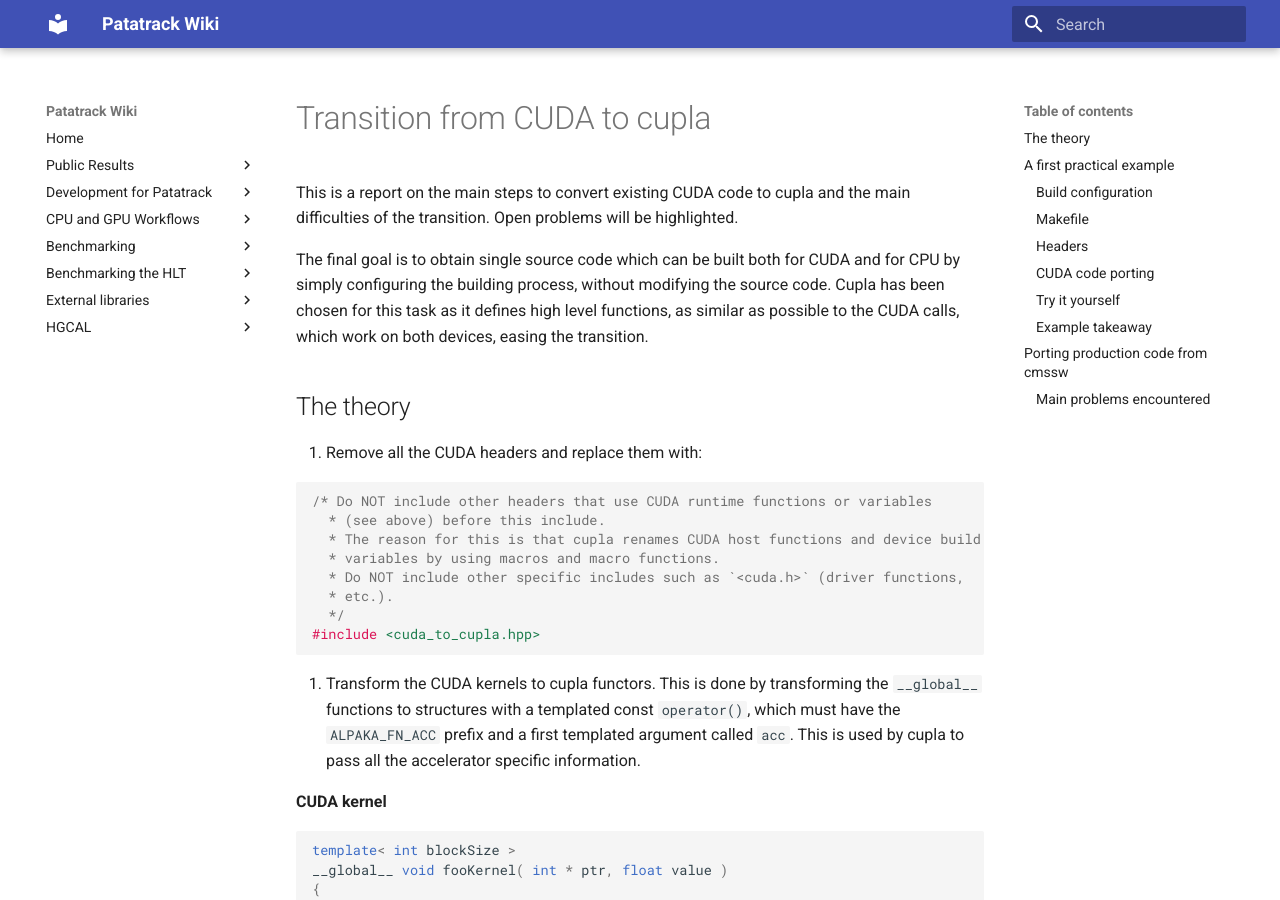
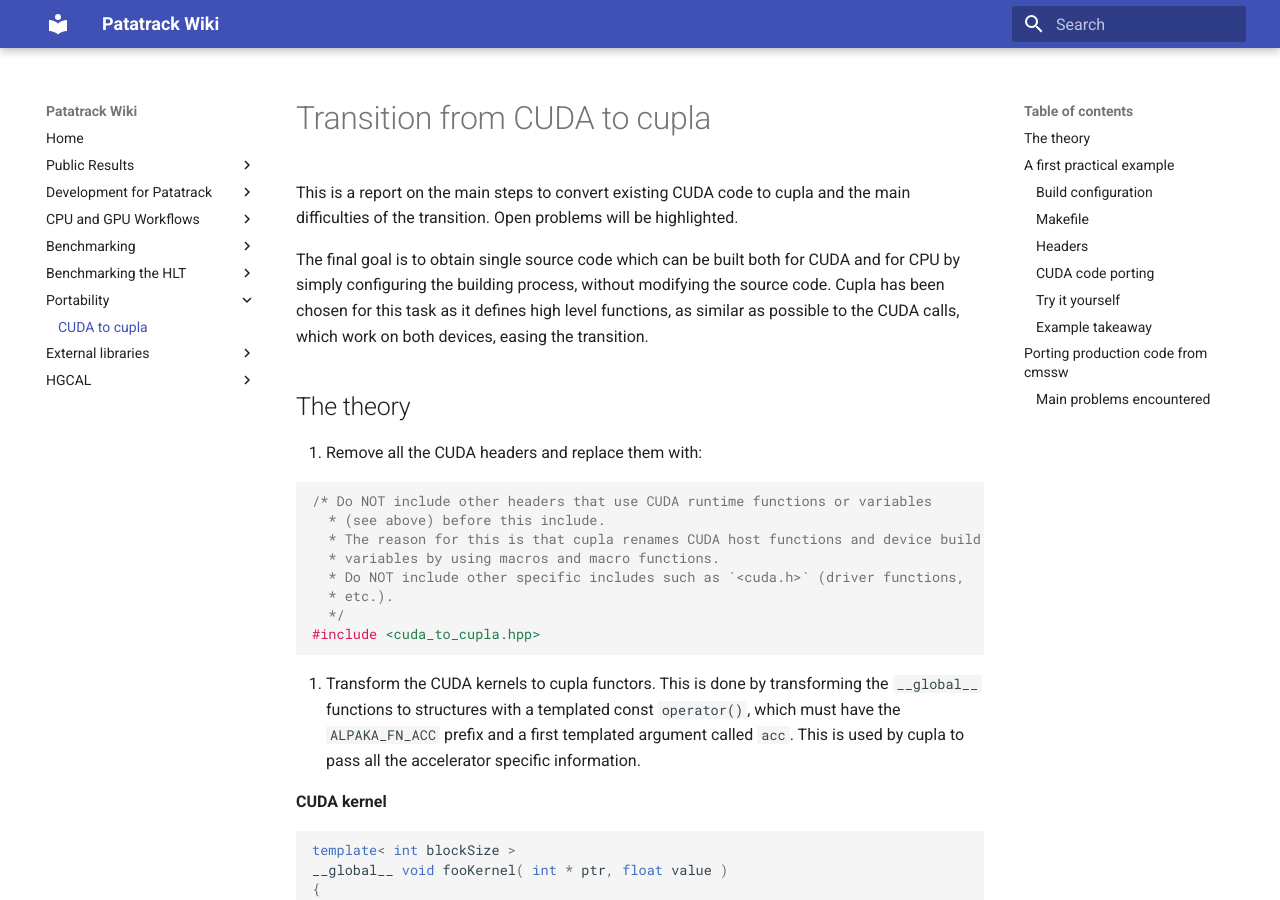
Before and after one commit to cms-patatrack/patatrack-website, an MkDocs documentation site: the page built from wiki/cuda2cupla.md, in a window 1280 px wide and 900 px high. Built offline with MkDocs 1.6.1 and Material for MkDocs 9.7.7, drawn with Linux system fonts in a browser that asks for light colours.

Commit message:
Added menu item

```diff
--- a/mkdocs.yml
+++ b/mkdocs.yml
@@ -43,6 +43,8 @@ nav:
     - Benchmarking the HLT:
         - HLT menu and data: HLTTiming.md
         - Using the DAQ source: DAQSource.md
+    - Portability:
+        - CUDA to cupla: cuda2cupla.md
     - External libraries:
         - Libraries: libraries.md
         - Alpaka and Cupla: AlpakaAndCupla.md
```
